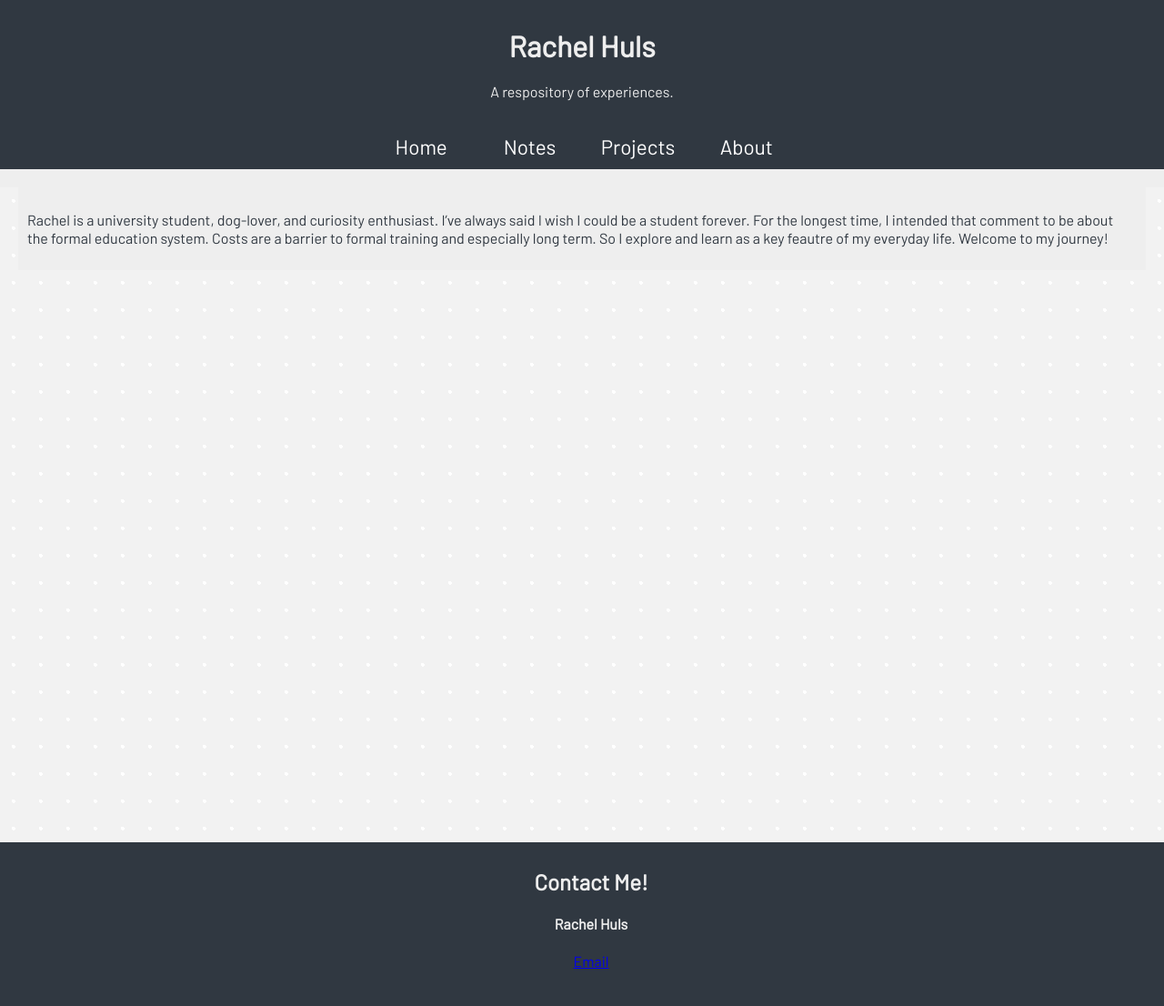
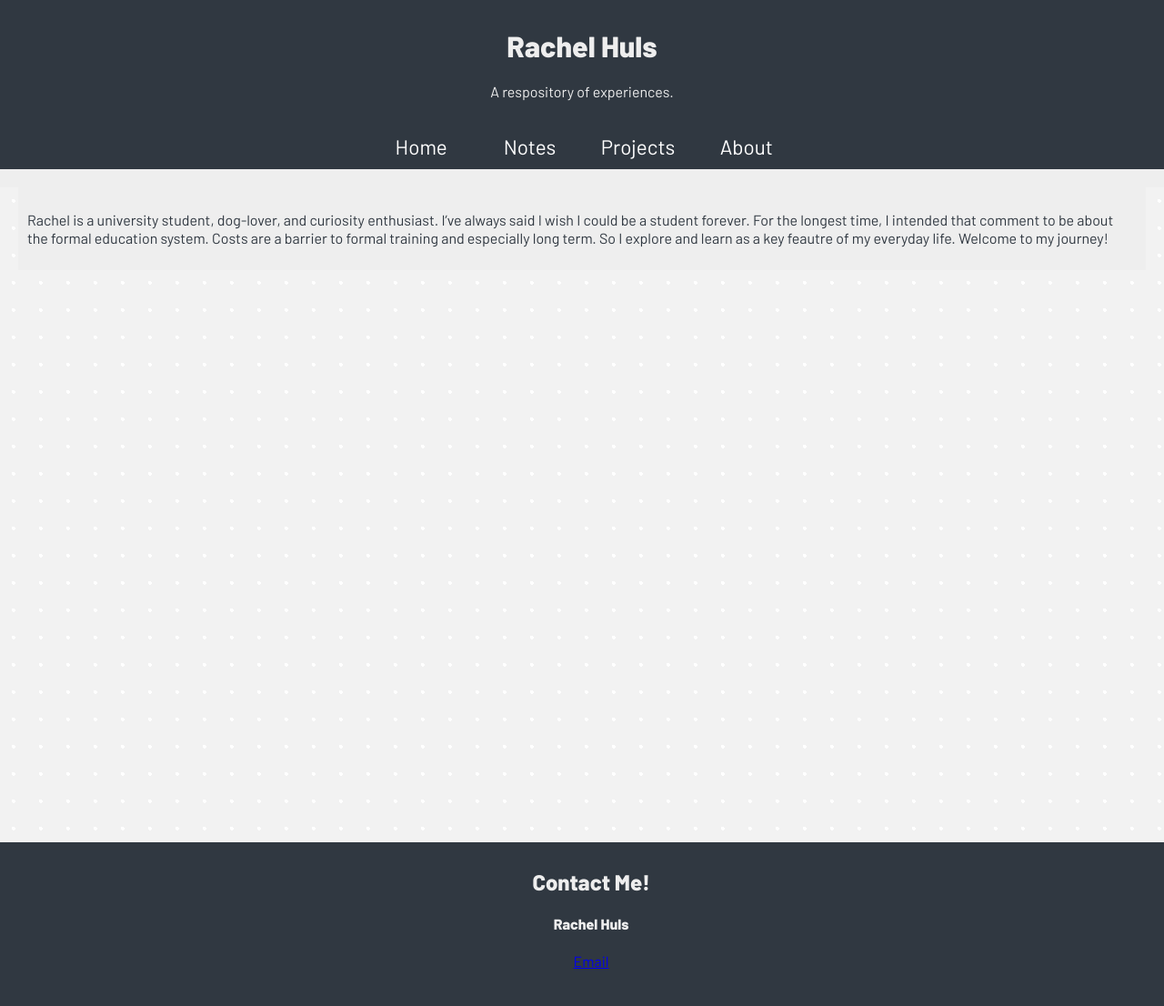
Before and after one commit to rachelhuls/rachelhuls.github.io, a Jekyll site: the page built from index.html, in a window 1280 px wide. Shown: the whole page at 91% size. Built offline with Jekyll 4.4.1, drawn with Linux system fonts in a browser that asks for light colours.

Commit message:
Update default.html

```diff
--- a/_layouts/default.html
+++ b/_layouts/default.html
@@ -6,7 +6,7 @@
     <meta charset="utf-8">
     <meta name="viewport" content="width=device-width, initial-scale=1">
     <title>{{ page.title }}</title>
-    <link href="https://fonts.googleapis.com/css?family=Barlow:100,400&display=swap" rel="stylesheet">
+    <link href="https://fonts.googleapis.com/css?family=Barlow:100,100i,200,200i,400,400i,500,800&display=swap" rel="stylesheet">
     <link rel="stylesheet" href="/assets/css/styles.css">
 
   </head>
```
